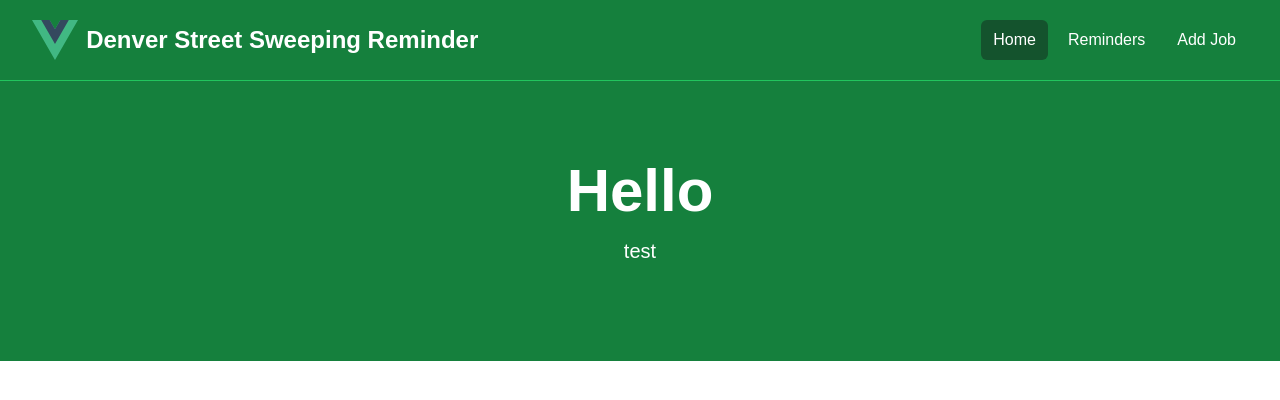
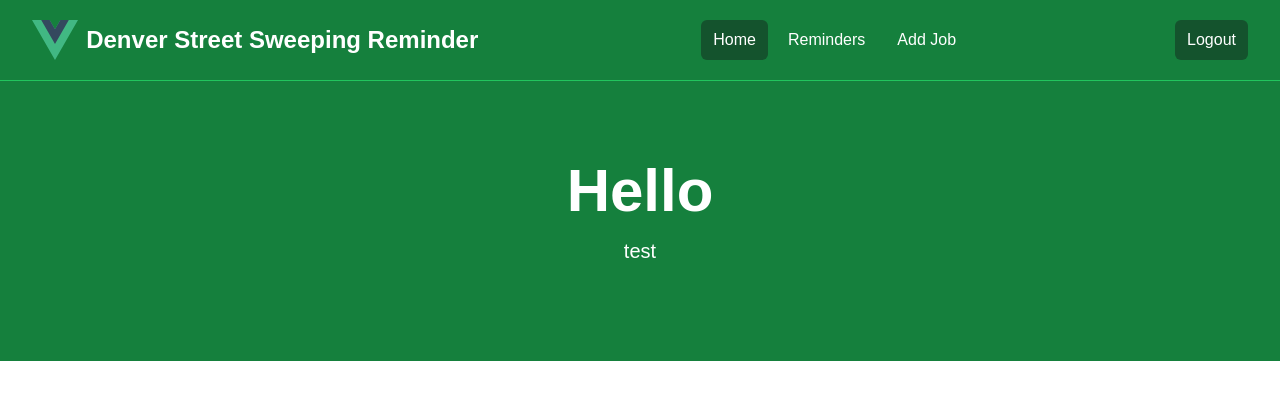
Before and after one commit to eldo88/StreetSweepingReminder, a Vue app in the folder street-sweeping-reminder-client-app/: page /main in a window 1280 px wide. Shown: the top 400 px of the page. Built offline with nearby package versions, Linux system fonts and the light colour scheme; sample sign-in values are in the browser's storage.

Commit message:
Implemented logging out in NavBar

```diff
--- a/street-sweeping-reminder-client-app/src/components/NavBar.vue
+++ b/street-sweeping-reminder-client-app/src/components/NavBar.vue
@@ -1,5 +1,15 @@
 <script setup>
 import logo from '@/assets/logo.svg'
+import { useAuthStore } from '@/stores/auth'
+import { useRouter } from 'vue-router'
+
+const auth = useAuthStore()
+const router = useRouter()
+
+function handleLogout() {
+  auth.logout()
+  router.push('/')
+}
 </script>
 
 <template>
@@ -33,6 +43,17 @@ import logo from '@/assets/logo.svg'
               >
             </div>
           </div>
+          <div class="md:ml-auto">
+            <div class="flex space-x-2">
+              <a
+                href="#"
+                @click.prevent="handleLogout"
+                class="text-white bg-green-900 hover:bg-gray-900 hover:text-white rounded-md px-3 py-2"
+              >
+                Logout
+              </a>
+            </div>
+          </div>
         </div>
       </div>
     </div>
```
